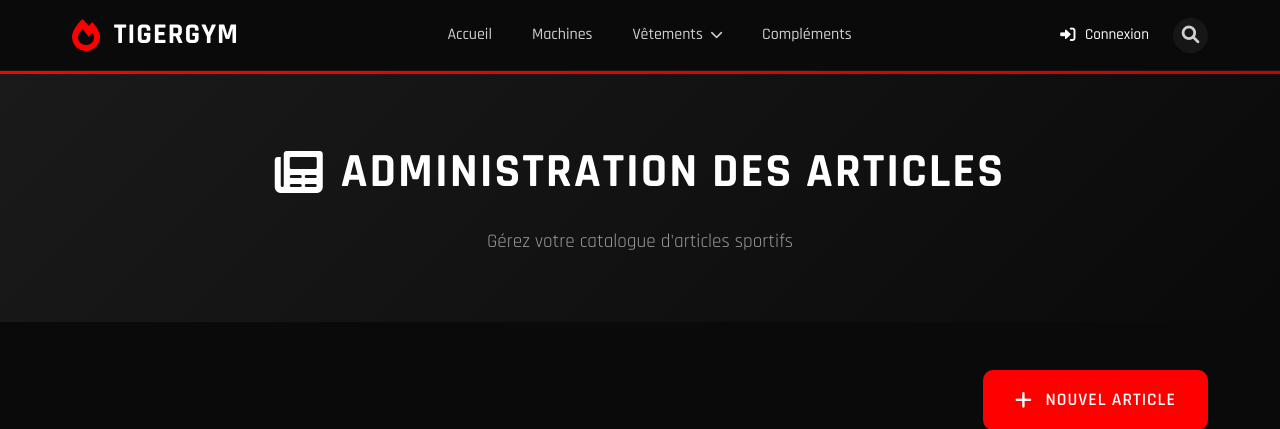
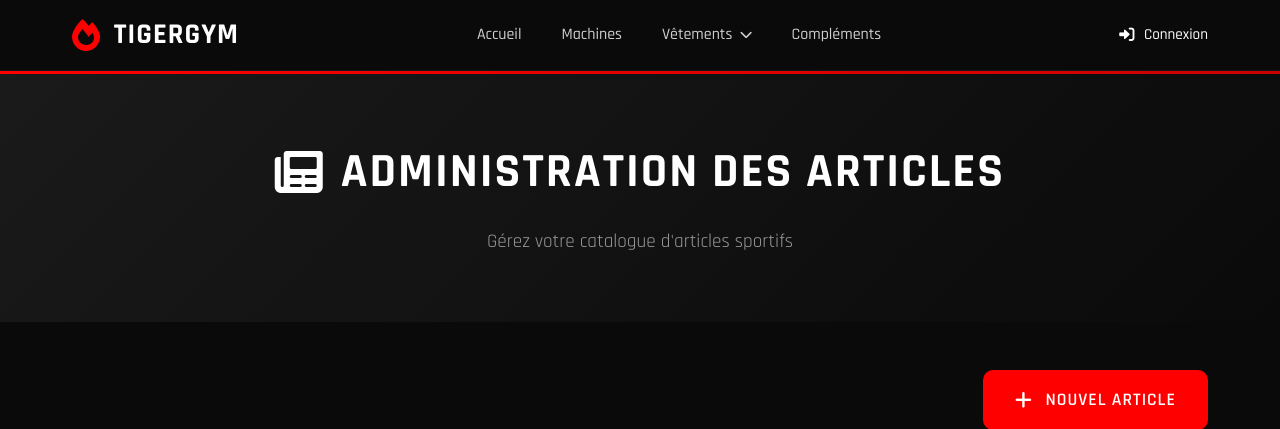
Before and after one commit to charlesmathieugit/tigergym, a PHP site: the page made by views/admin/articles.html.twig in a window 1280 px wide. Shown: the top 429 px of the page. Run offline with PHP 8.4, Linux system fonts and the light colour scheme; the template is opened without the code that fills it, so the values that code supplies are empty; some libraries are stand-ins or nearby versions.

Commit message:
nav bar recherche

```diff
--- a/views/base.html.twig
+++ b/views/base.html.twig
@@ -49,9 +49,6 @@
                             Connexion
                         </a>
                     {% endif %}
-                    <a href="/tigergym/recherche" class="search-btn">
-                        <i class="fas fa-search"></i>
-                    </a>
                 </div>
             </div>
         </div>
```
